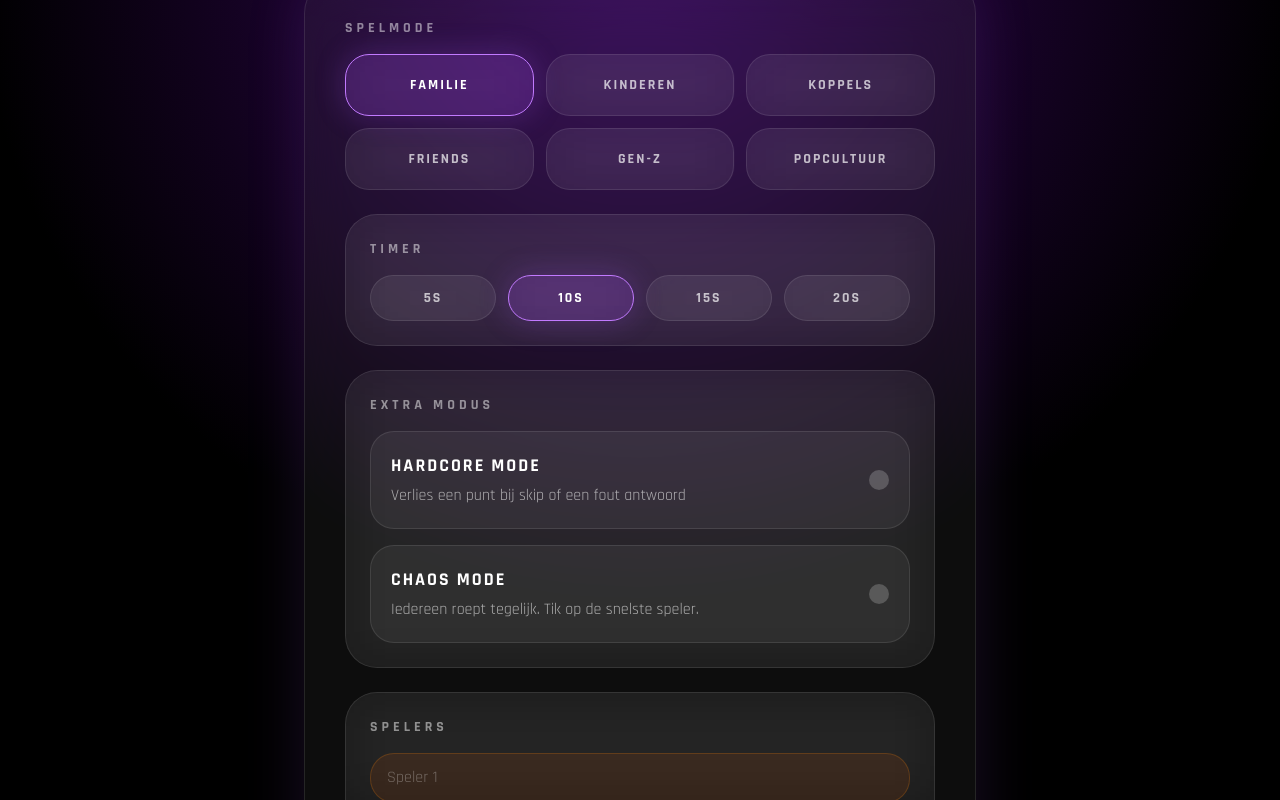
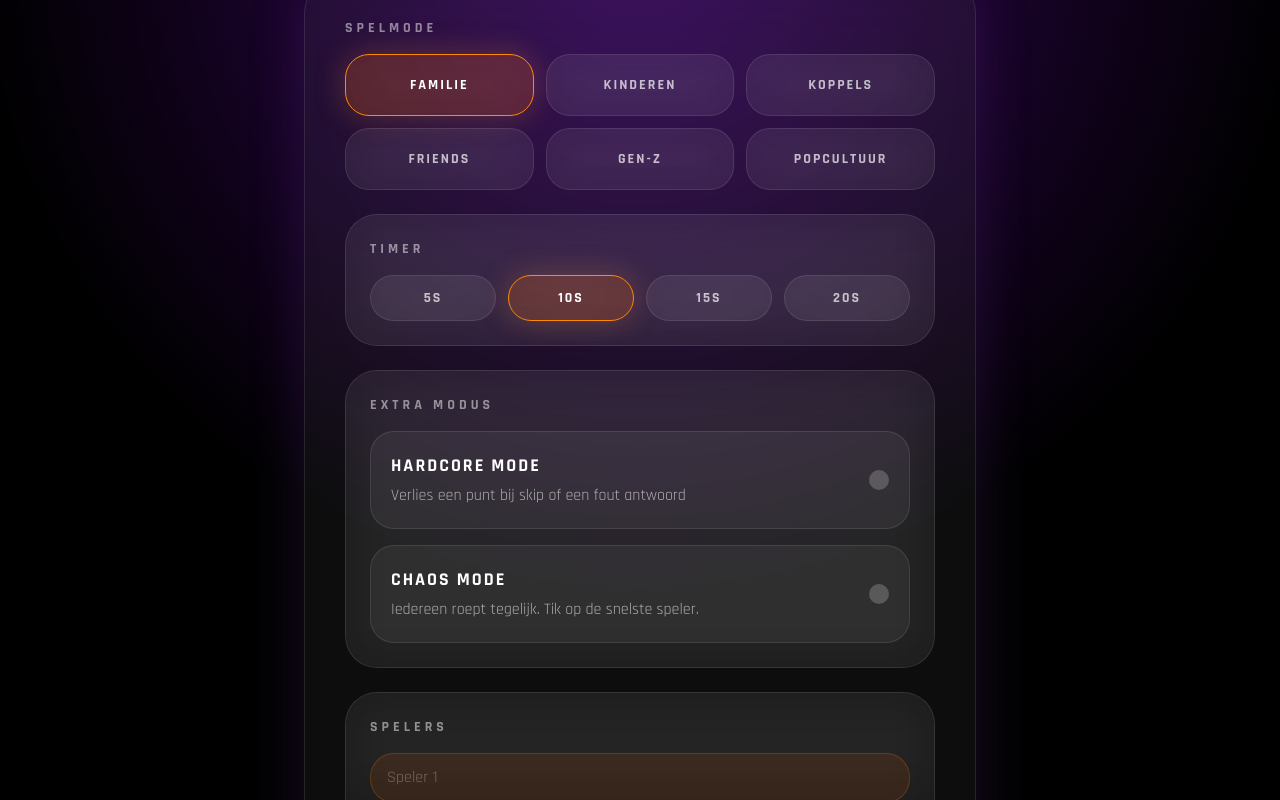
Before and after one commit to beaukim81/spin-and-shame, a Next.js app: page / in a window 1280 px wide. Both pictures are taken after a click on the button "START SPEL". Shown: the part 63-863 px from the top of the page. Built offline with nearby package versions, Linux system fonts and the light colour scheme.

Commit message:
oranje buttons

```diff
--- a/src/app/page.js
+++ b/src/app/page.js
@@ -724,7 +724,7 @@ export default function Home() {
             <button
               onClick={() => setSelectedMode("family")}
               className={`rounded-3xl py-5 px-4 border backdrop-blur-xl transition-all duration-200 text-sm font-black tracking-[2px] uppercase hover:scale-[1.02] active:scale-[0.98] ${selectedMode === "family"
-                ? "bg-purple-500/20 border-purple-400 text-white shadow-[0_0_30px_rgba(168,85,247,0.25)]"
+                ? "bg-orange-500/20 border-orange-400 text-white shadow-[0_0_30px_rgba(251,146,60,0.25)]"
                 : "bg-white/5 border-white/10 text-white/70 hover:text-white"
                 }`}
             >
@@ -734,7 +734,7 @@ export default function Home() {
             <button
               onClick={() => setSelectedMode("kids")}
               className={`rounded-3xl py-5 px-4 border backdrop-blur-xl transition-all duration-200 text-sm font-black tracking-[2px] uppercase hover:scale-[1.02] active:scale-[0.98] ${selectedMode === "kids"
-                ? "bg-purple-500/20 border-purple-400 text-white shadow-[0_0_30px_rgba(168,85,247,0.25)]"
+                ? "bg-orange-500/20 border-orange-400 text-white shadow-[0_0_30px_rgba(251,146,60,0.25)]"
                 : "bg-white/5 border-white/10 text-white/70 hover:text-white"}`}
             >
               Kinderen
@@ -743,7 +743,7 @@ export default function Home() {
             <button
               onClick={() => setSelectedMode("couples")}
               className={`rounded-3xl py-5 px-4 border backdrop-blur-xl transition-all duration-200 text-sm font-black tracking-[2px] uppercase hover:scale-[1.02] active:scale-[0.98] ${selectedMode === "couples"
-                ? "bg-purple-500/20 border-purple-400 text-white shadow-[0_0_30px_rgba(168,85,247,0.25)]"
+                ? "bg-orange-500/20 border-orange-400 text-white shadow-[0_0_30px_rgba(251,146,60,0.25)]"
                 : "bg-white/5 border-white/10 text-white/70 hover:text-white"}`}
             >
               Koppels
@@ -752,7 +752,7 @@ export default function Home() {
             <button
               onClick={() => setSelectedMode("adult")}
               className={`rounded-3xl py-5 px-4 border backdrop-blur-xl transition-all duration-200 text-sm font-black tracking-[2px] uppercase hover:scale-[1.02] active:scale-[0.98] ${selectedMode === "adult"
-                ? "bg-purple-500/20 border-purple-400 text-white shadow-[0_0_30px_rgba(168,85,247,0.25)]"
+                ? "bg-orange-500/20 border-orange-400 text-white shadow-[0_0_30px_rgba(251,146,60,0.25)]"
                 : "bg-white/5 border-white/10 text-white/70 hover:text-white"}`}
             >
               Friends
@@ -761,7 +761,7 @@ export default function Home() {
             <button
               onClick={() => setSelectedMode("genz")}
               className={`rounded-3xl py-5 px-4 border backdrop-blur-xl transition-all duration-200 text-sm font-black tracking-[2px] uppercase hover:scale-[1.02] active:scale-[0.98] ${selectedMode === "genz"
-                ? "bg-purple-500/20 border-purple-400 text-white shadow-[0_0_30px_rgba(168,85,247,0.25)]"
+                ? "bg-orange-500/20 border-orange-400 text-white shadow-[0_0_30px_rgba(251,146,60,0.25)]"
                 : "bg-white/5 border-white/10 text-white/70 hover:text-white"}`}
             >
               Gen-Z
@@ -770,7 +770,7 @@ export default function Home() {
             <button
               onClick={() => setSelectedMode("popculture")}
               className={`rounded-3xl py-5 px-4 border backdrop-blur-xl transition-all duration-200 text-sm font-black tracking-[2px] uppercase hover:scale-[1.02] active:scale-[0.98] ${selectedMode === "popculture"
-                ? "bg-purple-500/20 border-purple-400 text-white shadow-[0_0_30px_rgba(168,85,247,0.25)]"
+                ? "bg-orange-500/20 border-orange-400 text-white shadow-[0_0_30px_rgba(251,146,60,0.25)]"
                 : "bg-white/5 border-white/10 text-white/70 hover:text-white"}`}
             >
               Popcultuur
@@ -792,7 +792,7 @@ export default function Home() {
                   key={time}
                   onClick={() => setGameTime(time)}
                   className={`rounded-3xl p-3 border backdrop-blur-xl transition-all duration-200 text-sm font-black tracking-[2px] uppercase hover:scale-[1.02] active:scale-[0.98] ${gameTime === time
-                    ? "bg-purple-500/20 border-purple-400 text-white shadow-[0_0_30px_rgba(168,85,247,0.25)]"
+                    ? "bg-orange-500/20 border-orange-400 text-white shadow-[0_0_30px_rgba(251,146,60,0.25)]"
                     : "bg-white/5 border-white/10 text-white/70 hover:text-white"
                     }`}
                 >
```
